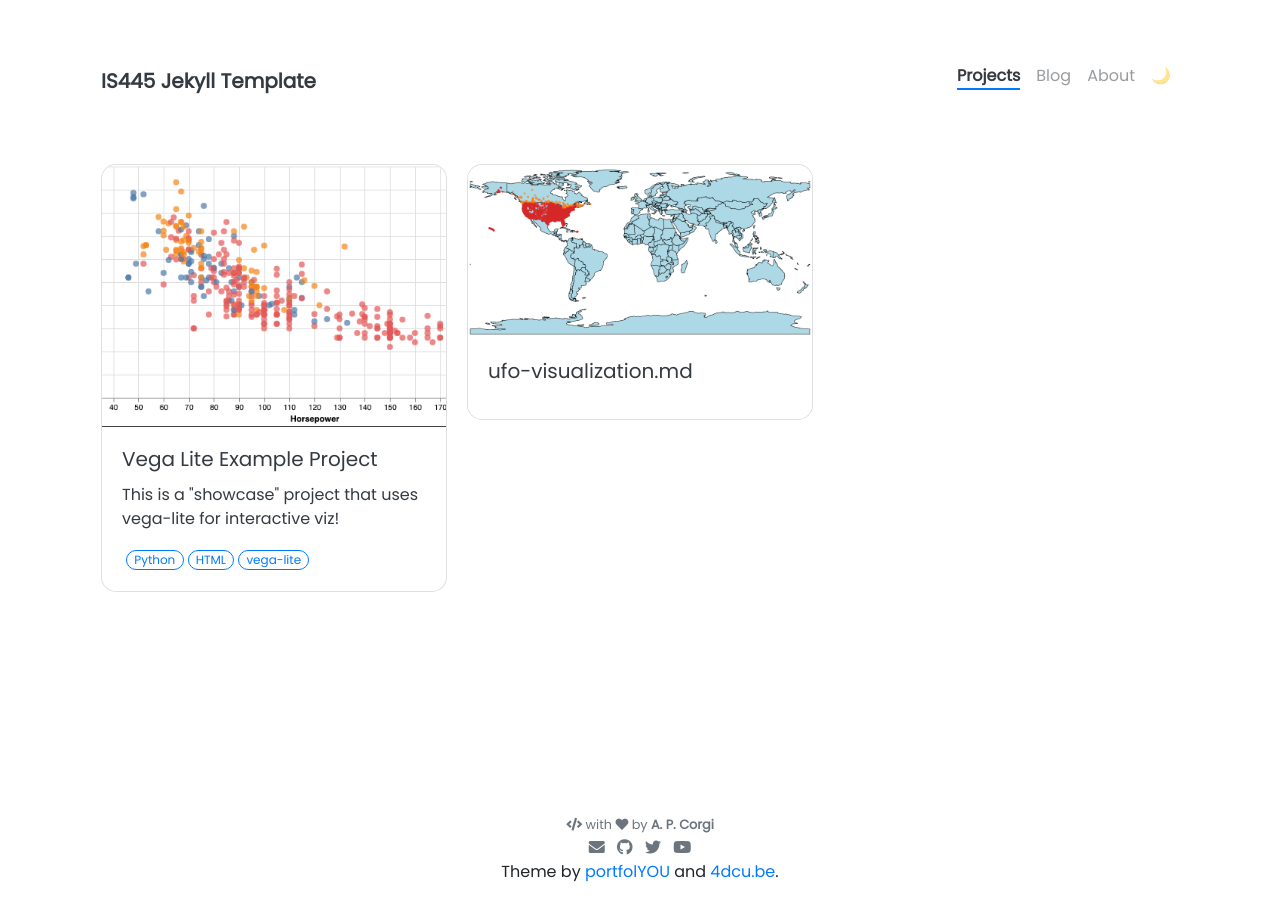
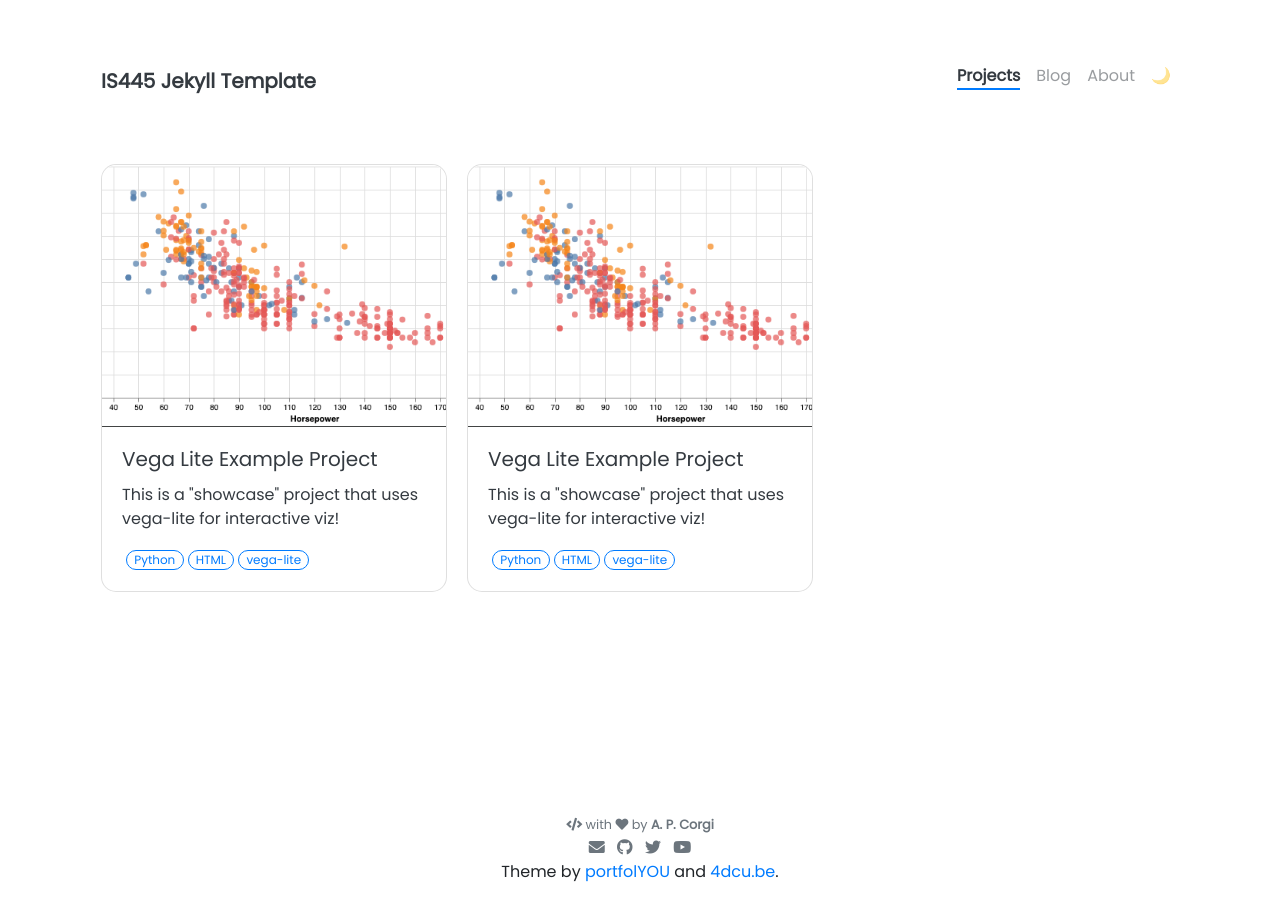
Before and after one commit to aleebe21/aleebe21.github.io, a Jekyll site: the page built from pages/projects.html, in a window 1280 px wide. Built offline with Jekyll 4.4.1, drawn with Linux system fonts in a browser that asks for light colours; nearby versions of some CDN libraries.

Commit message:
Update ufo-visualization.md

```diff
--- a/_projects/ufo-visualization.md
+++ b/_projects/ufo-visualization.md
@@ -1,10 +1,13 @@
 ---
-title: "UFO Sightings Visualization"
-excerpt: "A global analysis of 10,000 UFO sightings using Altair and Python"
-image: assets/pngs/visualization.png
-layout: project
-collection: projects
-date: 2025-04-06
+name: Vega Lite Example Project
+tools: [Python, HTML, vega-lite]
+image: assets/pngs/cars.png
+description: This is a "showcase" project that uses vega-lite for interactive viz!
+custom_js:
+  - vega.min
+  - vega-lite.min
+  - vega-embed.min
+  - justcharts
 ---
 
 ## Visualization 1: Top 10 UFO Shapes
```
